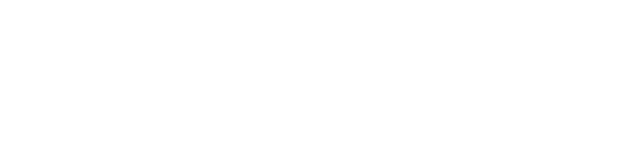
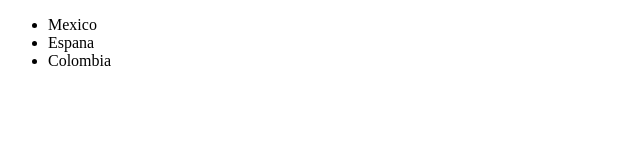
Before and after one commit to mundix/vuejs2udemy, a plain HTML site: page index.html in a window 1280 px wide. Shown: the whole page, without its empty margins (0-640 px from the left). Drawn offline with nearby package versions, Linux system fonts and the light colour scheme.

Commit message:
Usando V-for con index

```diff
--- a/index.html
+++ b/index.html
@@ -9,7 +9,12 @@
 </head>
 <body>
     <div id="vm">
-
+        <ul>
+            <!-- Como mostar el indice  -->
+            <li v-for="country in countries">
+                {{country.name}}
+            </li>
+        </ul>
     </div>
     <script src="js/app.js"></script>
 </body>
--- a/js/app.js
+++ b/js/app.js
@@ -1,7 +1,9 @@
 const app = new Vue ({
     el:"#vm",
     data:{
-
+      countries: [
+          {name:"Mexico"},{name:"Espana"},{name:"Colombia"}
+      ]
     },
 
 });
```
